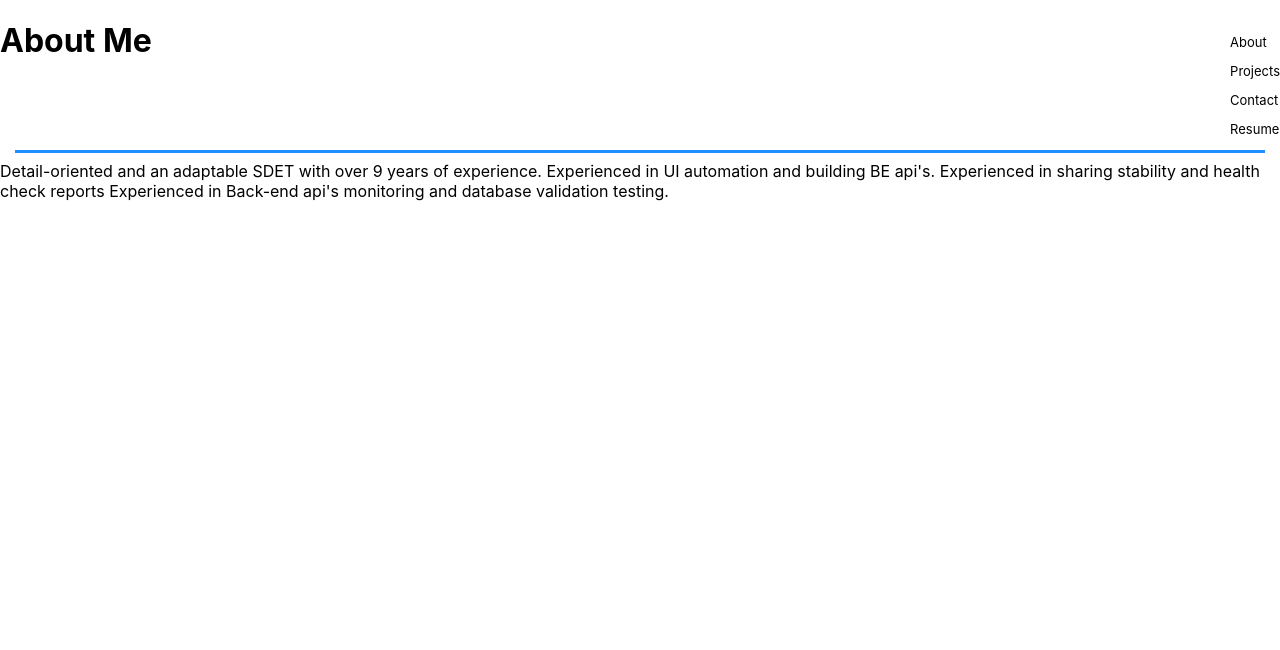
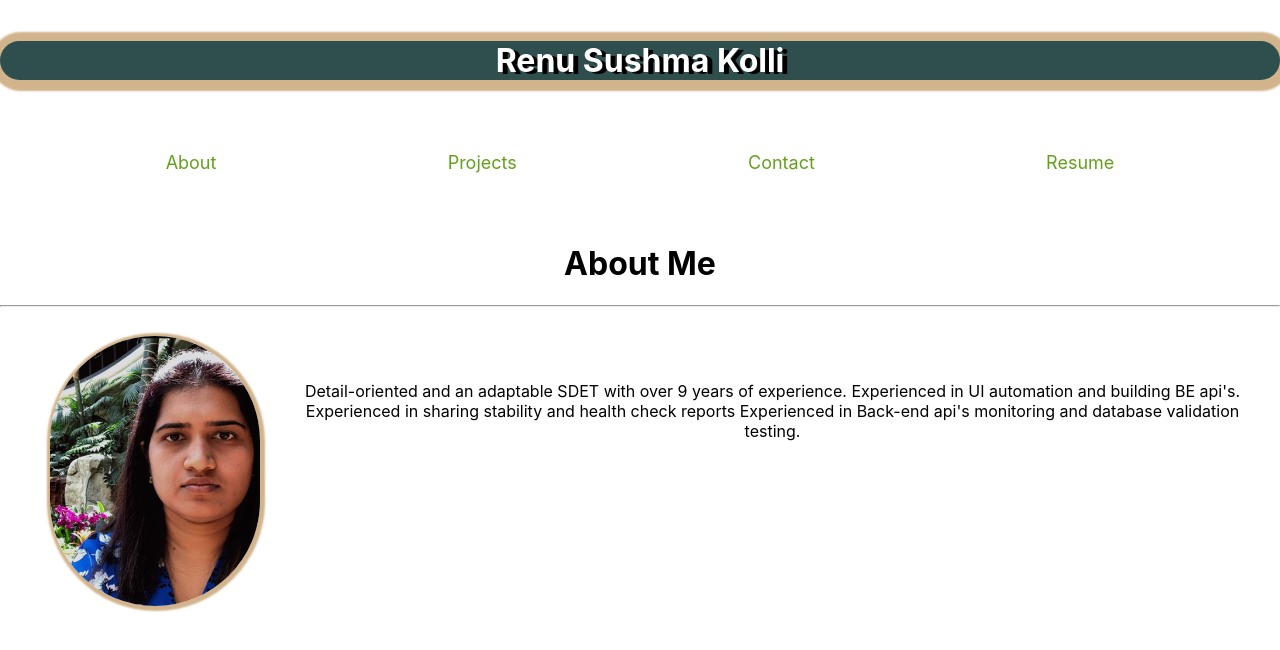
Before and after one commit to renusushmak/react-pf, a React (Create React App) app: page / in a window 1280 px wide. Shown: the top 650 px of the page. Built offline with nearby package versions, Linux system fonts and the light colour scheme.

Commit message:
change css styling redeploy to fix publishing in gh pages

```diff
--- a/src/App.css
+++ b/src/App.css
@@ -1,127 +1,57 @@
-/* .App {
+.App {
   text-align: center;
-} */
-
-* {
-  box-sizing: border-box;
 }
 
-.topnav{
-  float: right;
-  font-size: small;
+.App-profilepic {
+  width: 210px;
+  height: 270px;
+  float : left;
+  margin : 1px 5px 5px 50px;
+  border-radius: 150px;
+  box-shadow: 1px 1px 2px 4px tan;
 }
 
-.App-logo {
-  height: 40vmin;
-  pointer-events: none;
-}
-
-@media (prefers-reduced-motion: no-preference) {
-  .App-logo {
-    animation: App-logo-spin infinite 20s linear;
-  }
-}
-
-.App-header {
-  background-color: #282c34;
-  min-height: 100vh;
+.navlist {
+  color: #63a11b;
   display: flex;
-  flex-direction: column;
-  align-items: center;
-  justify-content: center;
-  font-size: calc(10px + 2vmin);
-  color: white;
-}
-
-.App-link {
-  color: #61dafb;
-}
-
-@keyframes App-logo-spin {
-  from {
-    transform: rotate(0deg);
-  }
-  to {
-    transform: rotate(360deg);
-  }
 }
 
 ul {
-  position: -webkit-sticky;
-  position: sticky;
-  top: 0;
+  display: inline-block;
+  list-style: none;
+  text-align: center;
+  font-size: large;
+  padding: 50px;
+  justify-content: space-around;
 }
 
-ul.sidenav {
-  list-style-type: none;
-  margin: 0;
-  padding: 3%;
-  width: 25%;
-  background-color: #f1f1f1;
-  position: fixed;
-  height: 100%;
-  overflow: auto;
-  font-weight: bold;
-  font-variant: small-caps
+.caption1{
+  background-color: #2F4F4F;
+  text-shadow: 5px 2px black;
+  border-radius: 20px;
+  box-shadow: 1px 1px 2px 10px tan;
+  color: rgb(255,255,255);
 }
 
-ul.sidenav li a {
-  display: block;
-  color: #000;
-  padding: 8px 16px;
-  text-decoration: none;
+.hr-line{
+  width:"950";
+  size:"5";
 }
 
-ul.sidenav li a.active {
-  background-color: #4CAF50;
-  color: white;
+.homesection{
+  padding: 30px 30px;
+  display: flex;
+  flex-wrap: wrap;
+  align-items: center;
 }
 
-ul.sidenav li a:hover:not(.active) {
-  background-color: #555;
-  color: white;
+.card{
+  box-shadow: 0 4px 8px 0 #b7dd0c;
+  transition: 0.3s;
+  padding: 12px 18px;
+  border-radius: 5px 5px 0 0;
 }
 
-div.content {
-  margin-left: 25%;
-  padding: 1px 16px;
-  height: 1000px;
+.card:hover {
+  box-shadow: 0 8px 16px 0 tan;
 }
-
-@media screen and (max-width: 900px) {
-  ul.sidenav {
-    width: 100%;
-    height: auto;
-    position: relative;
-  }
-
-  ul.sidenav li a {
-    float: left;
-    padding: 15px;
-  }
-
-  div.content {margin-left: 0;}
-}
-
-@media screen and (max-width: 400px) {
-  ul.sidenav li a {
-    text-align: center;
-    float: none;
-  }
-}
-
-.flex-container {
-  display: flex;
-  flex-direction: column;
-  justify-content: space-around;
-  background-color: DodgerBlue;
-  margin: 100px;
-  padding: 3px;
-  font-size: 1.0em;
-  align-self: flex-start;
-}
-
-img {
-  max-width: 60%;
-  height: auto;
-}
--- a/src/App.js
+++ b/src/App.js
@@ -1,18 +1,20 @@
+import './App.css';
 import React, {useState} from 'react';
-import './App.css';
 import NavBar from './components/NavBar'
 import About from './components/About'
 import Contact from './components/Contact'
 import Projects from './components/Projects'
-
+import Resume from './components/Resume'
 
 function App() {
-  const pages = [ <About/>, <Projects/>, <Contact/>];
+  const pages = [ <About/>, <Projects/>, <Contact/>, <Resume/>];
   const [page, setPage] = useState(pages[0])
   return (
     <div className="App">
       <NavBar pages = {pages} setPage = {setPage}/>
       {page}
+    <div className="App">
+    </div>
     </div>
   );
 }
--- a/src/components/About.js
+++ b/src/components/About.js
@@ -1,19 +1,19 @@
 import React from "react";
-import Me from '../images/me.jpeg';
+import profilepic from '../images/me.jpeg';
 
 function About() {
-  const home = [
-    {title: 'About Me', image: Me}
-  ];
     return(
       <div>
         <h1>About Me</h1>
-        <hr id="header" width="1250" size="5" color="DodgerBlue"></hr>
+        <hr className="hr-line"></hr><br></br>
+        <img src={profilepic} className="App-profilepic" alt="Renu Sushma Kolli" />
         <div>
+        <p className="homesection">
             Detail-oriented and an adaptable SDET with over 9 years of experience.
             Experienced in UI automation and building BE api's.
             Experienced in sharing stability and health check reports
             Experienced in Back-end api's monitoring and database validation testing.
+        </p>
         </div>
       </div>
     )
--- a/src/components/Contact.js
+++ b/src/components/Contact.js
@@ -4,7 +4,7 @@ function Contact() {
     return(
       <div>
         <h1>Contact</h1>
-        <hr id="header" width="1250" size="5" color="DodgerBlue"></hr>
+        <hr className="hr-line"></hr>
         <pre><strong><big>Work Email:</big></strong></pre>ren.sushmak@gmail.com
         <pre><strong><big>Email to Stay Connected:</big></strong></pre>sushmakr533@gmail.com
         <pre><strong><big>Phone:</big></strong></pre>1-800-800-8000
--- a/src/components/NavBar.js
+++ b/src/components/NavBar.js
@@ -2,11 +2,15 @@ import React from "react";
 
 function NavBar({setPage, pages}) {
     return(
-      <div class="topnav">
-        <p onClick = {()=> setPage(pages[0])}>About</p>
-        <p onClick = {()=> setPage(pages[1])}>Projects</p>
-        <p onClick = {()=> setPage(pages[2])}>Contact</p>
-        <p>Resume</p>
+      <div>
+            <title>Renu portfolio</title>
+      <br></br><h1 class="caption1"> Renu Sushma Kolli</h1>
+      <ul class="navlist">
+        <li onClick = {()=> setPage(pages[0])}>About</li>
+        <li onClick = {()=> setPage(pages[1])}>Projects</li>
+        <li onClick = {()=> setPage(pages[2])}>Contact</li>
+        <li onClick = {()=> setPage(pages[3])}>Resume</li>
+      </ul>
       </div>
     )
 }
--- a/src/components/Project.js
+++ b/src/components/Project.js
@@ -2,13 +2,13 @@ import React from "react";
 
 function Project({title, image, link, dlink}) {
     return(
-      <div  class="flex-container">
+      <div class="card">
         <h2>{title}</h2>
-        <img src = {image}></img>
-        <a href = {link}>Github link</a>
+        <img src = {image} alt="project"></img><br></br>
+        <a href = {link}>Github link</a><br></br>
         <a href = {dlink}>Deployed link</a>
       </div>
     )
 }
-//remove line breaks and see
+
 export default Project;
--- a/src/components/Projects.js
+++ b/src/components/Projects.js
@@ -1,29 +1,29 @@
 import React from "react";
 import Project from './Project';
-import Example from '../images/logo192.png';
+//import Example from '../images/logo192.png';
 import Note from '../images/note-takr.png';
 import Password from '../images/password-gen.gif';
 import goodvice from '../images/The GoodVice Blog.gif';
-import KaraOk from '../images/The Kara-OK Corral.gif';
+//import KaraOk from '../images/The Kara-OK Corral.gif';
 
 
 function Projects() {
     const data = [
-        {title: 'Kara-OK-Corral', image: KaraOk, link: 'https://github.com/costanza13/kara-ok-corral', dlink: 'https://the-kara-ok-corral.herokuapp.com/'},
         {title: 'note-takr', image: Note, link: 'https://github.com/renusushmak/note-takr', dlink: 'https://note-takr-krs.herokuapp.com/notes'},
+        {title: 'goodvice-blog', image: goodvice, link: 'https://github.com/crossigarcia/the-goodvice-blog', dlink: 'https://the-goodvice-blog.herokuapp.com/'},
+        //{title: 'Kara-OK-Corral', image: KaraOk, link: 'https://github.com/costanza13/kara-ok-corral', dlink: 'https://the-kara-ok-corral.herokuapp.com/'},
         {title: 'password generator', image: Password, link: 'https://github.com/renusushmak/password-generator-js', dlink: 'https://renusushmak.github.io/password-generator-js/'},
-        {title: 'seo optimization', image: Example, link: 'https://github.com/renusushmak/seo-optimization-krs ', dlink: 'https://renusushmak.github.io/seo-optimization-krs/ '},
-        {title: 'sqlize-ecommBE', image: Example, link: 'https://github.com/renusushmak/sqlize-ecommBE', dlink: 'deployed-link'},
-        {title: 'goodvice-blog', image: goodvice, link: 'https://github.com/crossigarcia/the-goodvice-blog', dlink: 'https://the-goodvice-blog.herokuapp.com/'}
+        // {title: 'seo optimization', image: Example, link: 'https://github.com/renusushmak/seo-optimization-krs ', dlink: 'https://renusushmak.github.io/seo-optimization-krs/ '},
+        // {title: 'sqlize-ecommBE', image: Example, link: 'https://github.com/renusushmak/sqlize-ecommBE', dlink: 'deployed-link'},
     ];
     return(
-        <div>
+        <div className="homesection">
             <h1>Projects Portfolio</h1>
-            <hr id="header" width="1250" size="5" color="DodgerBlue"></hr>
+            <hr className="hr-line"></hr>
             {data.map(proj => (
             <Project title={proj.title} image={proj.image} link={proj.link} dlink={proj.dlink}/>
             ))}
-             <hr id="header" width="1250" size="1" color="DodgerBlue" noshade></hr>
+             <hr id="header" width="1250" size="1" color="tan" noshade></hr>
         </div>
     )
 }
--- /dev/null
+++ b/src/components/Resume.js
@@ -0,0 +1,31 @@
+import React from "react";
+import MyResume from '../downloads/Renu-CV.pdf';
+
+function Resume() {
+    return(
+      <div>
+        <h1>Resume and LinkedIn</h1>
+        <hr className="hr-line"></hr>
+        <div className="App-link">
+          <a href={MyResume}>Download My Resume</a><br></br>
+          <br></br>
+          <a href="https://www.linkedin.com/in/renu-k/">My LinkedIn</a>
+        </div>
+          <ul>
+          <h3>Skills used in Projects</h3>
+                <li>HTML</li>
+                <li>CSS</li>
+                <li>React</li>
+                <li>JavaScript</li>
+                <li>Node.js</li>
+                <li>Express.js</li>
+                <li>Sequelize</li>
+                <li>MongoDB</li>
+                <li>MySQL</li>
+                <li>Mongoose</li>
+          </ul>
+      </div>
+    )
+}
+
+export default Resume;
```
Also changed, not shown: 1 other file (tests, documents, lock files or other folders).
